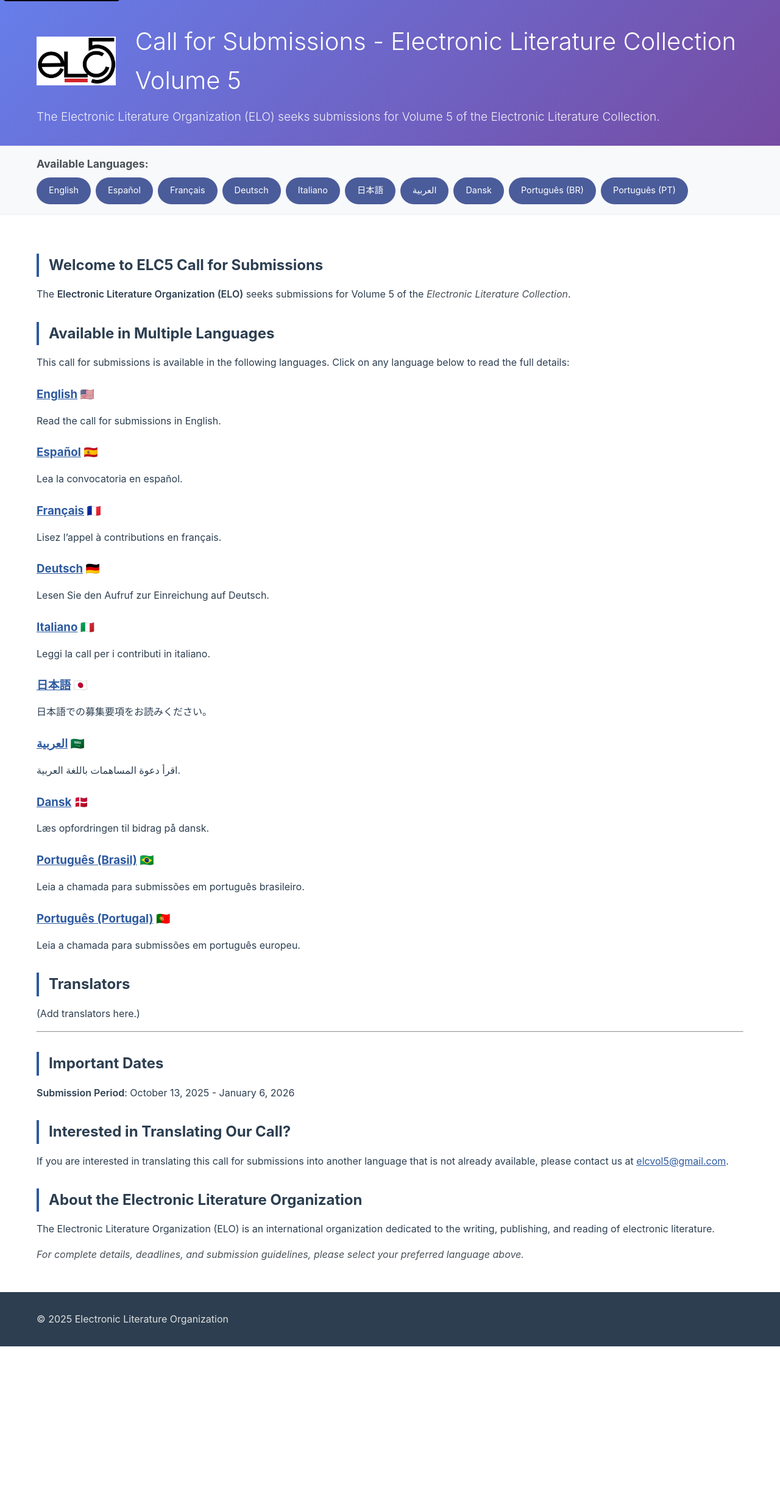
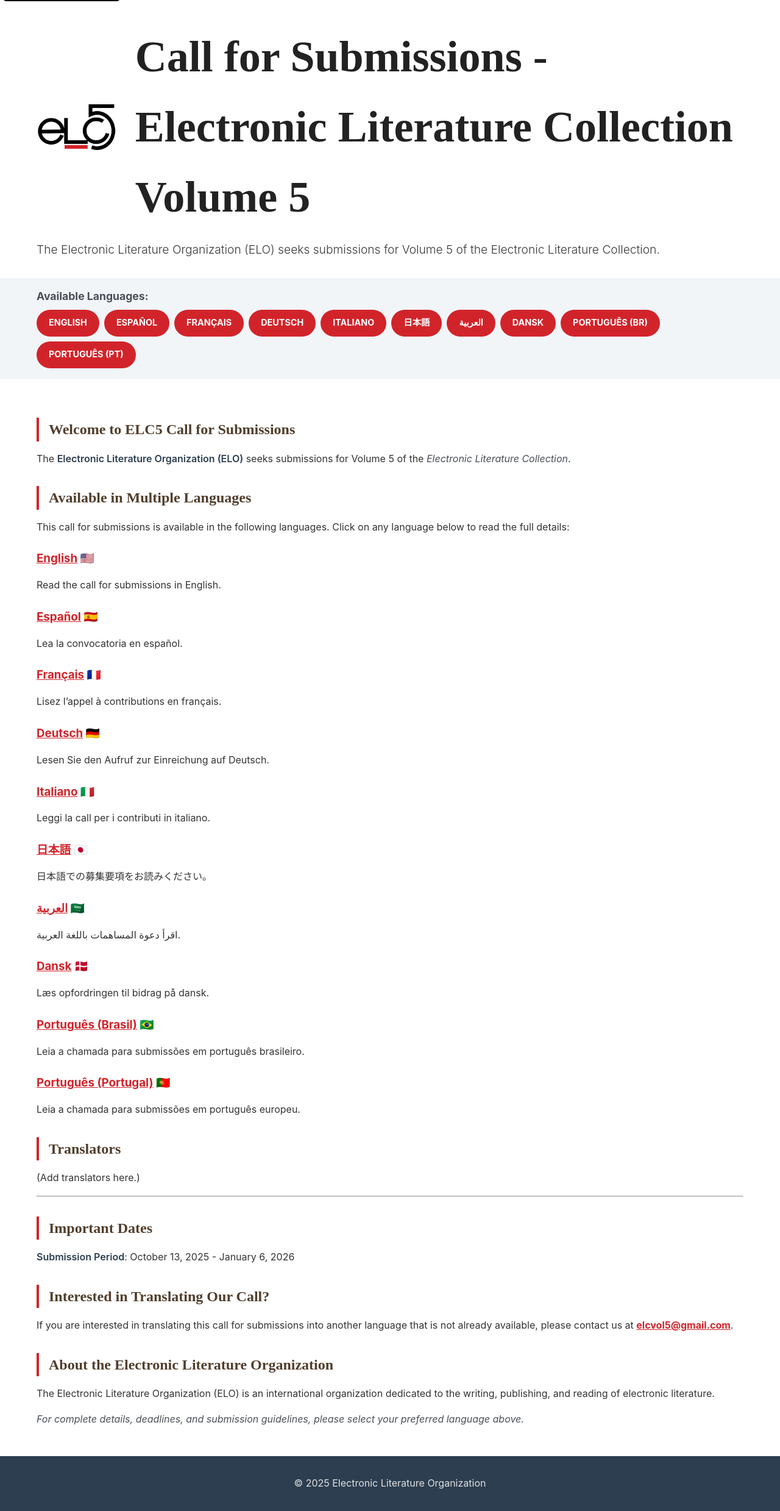
Before and after one commit to eliterature/elc5-info, a Jekyll site: the page built from docs/index.md, in a window 1280 px wide. Shown: the whole page at 61% size. Built offline with Jekyll 4.4.1, drawn with Linux system fonts in a browser that asks for light colours; before the commit the page ends 2208 px from its top, so only the background shows below that.

Commit message:
Updating styles

```diff
--- a/docs/assets/css/style.scss
+++ b/docs/assets/css/style.scss
@@ -33,11 +33,10 @@
 }
 
 body {
-  font-family: -apple-system, BlinkMacSystemFont, "Segoe UI", Helvetica, Arial,
-    sans-serif;
+  font-family: "Manrope",-apple-system, BlinkMacSystemFont, "Segoe UI", Helvetica, Arial, sans-serif;
   font-size: 16px;
   line-height: 1.6;
-  color: #2c3e50;
+  color: #333;
   background-color: #fff;
   margin: 0;
   padding: 0;
@@ -51,8 +50,8 @@ body {
 
 /* Header styles */
 .site-header {
-  background: linear-gradient(135deg, #667eea 0%, #764ba2 100%);
-  color: white;
+  /*background: linear-gradient(135deg, #667eea 0%, #764ba2 100%);*/
+  color: #222;
   padding: 2rem 0;
   box-shadow: 0 2px 10px rgba(0, 0, 0, 0.1);
 }
@@ -75,22 +74,23 @@ body {
 
 .site-title {
   margin: 0;
-  font-size: 2.5rem;
-  font-weight: 300;
+  font-size: 4.5rem;
+  font-weight: 200;
 }
 
 .site-title a {
-  color: white !important;
+  color: #222 !important;
   text-decoration: none;
   display: inline-block;
   padding: 0.25rem 0.5rem;
-  border-radius: 4px;
+  /*border-radius: 4px;*/
   transition: all 0.3s ease;
+  font-family: "Lexend";
 }
 
 .site-title a:hover,
 .site-title a:focus {
-  color: white !important;
+  /*color: white !important;*/
   text-decoration: underline;
   background-color: rgba(255, 255, 255, 0.1);
   outline: 2px solid #fff;
@@ -115,7 +115,8 @@ body {
 
 /* Language navigation */
 .language-nav {
-  background-color: #f8f9fa;
+  /*background-color: #f8f9fa;*/
+  background-color: #f2f5f8;
   border-bottom: 1px solid #e9ecef;
   padding: 1rem 0;
 }
@@ -144,7 +145,7 @@ body {
   padding: 0.75rem 1.25rem;
   min-height: 44px;
   min-width: 44px;
-  background-color: #4a5c9a;
+  background-color: #d1242a;
   color: white !important;
   text-decoration: none;
   border-radius: 25px;
@@ -154,16 +155,19 @@ body {
   text-align: center;
   line-height: 1.2;
   position: relative;
+  font-weight: bold;
+  text-transform: uppercase;
 }
 
 .language-list a:hover,
 .language-list a:focus {
-  background-color: #3d4a7a;
+  background-color: #222222;
   color: white !important;
   transform: translateY(-2px);
   box-shadow: 0 4px 8px rgba(0, 0, 0, 0.2);
   outline: 3px solid #fff;
   outline-offset: 2px;
+  text-decoration: none;
 }
 
 .language-list a:visited {
@@ -183,10 +187,13 @@ body {
 
 /* Typography */
 h1 {
-  color: #2c3e50;
-  border-bottom: 3px solid #2d5aa0;
+  color: #503e2c;
+  border-bottom: 3px solid #f0f0f0;
   padding-bottom: 0.5rem;
   margin-bottom: 1.5rem;
+  font-family: 'Lexend';
+  font-weight: normal;
+  font-size: 2.8em;
 }
 
 h1:focus-within {
@@ -196,11 +203,12 @@ h1:focus-within {
 }
 
 h2 {
-  color: #2c3e50;
+  color: #503e2c;
   margin-top: 2rem;
   margin-bottom: 1rem;
-  border-left: 4px solid #2d5aa0;
+  border-left: 4px solid #d1242a;
   padding-left: 1rem;
+  font-family: 'Lexend';
 }
 
 h2:focus-within {
@@ -210,7 +218,7 @@ h2:focus-within {
 }
 
 h3 {
-  color: #2c3e50;
+  color: #503e2c;
   margin-top: 1.5rem;
   margin-bottom: 0.8rem;
 }
@@ -223,18 +231,19 @@ h3:focus-within {
 
 p {
   margin-bottom: 1rem;
-  text-align: justify;
+  /*text-align: justify;*/
 }
 
 /* Links */
 a {
-  color: #2d5aa0;
+  color: #d1242a;
   text-decoration: underline;
   transition: all 0.2s ease;
+  font-weight:bold;
 }
 
 a:hover {
-  color: #1e3d6f;
+  color: #3d4a7a;
   text-decoration: underline;
 }
 
@@ -247,7 +256,7 @@ a:focus {
 }
 
 a:visited {
-  color: #6b46c1;
+  /*color: #6b46c1;*/
 }
 
 a:visited:focus,
@@ -278,7 +287,7 @@ strong {
 
 /* Blockquotes */
 blockquote {
-  border-left: 4px solid #2d5aa0;
+  border-left: 4px solid #4a5c9a;
   margin: 1.5rem 0;
   padding: 1rem 1.5rem;
   background-color: #f8f9fa;
```
